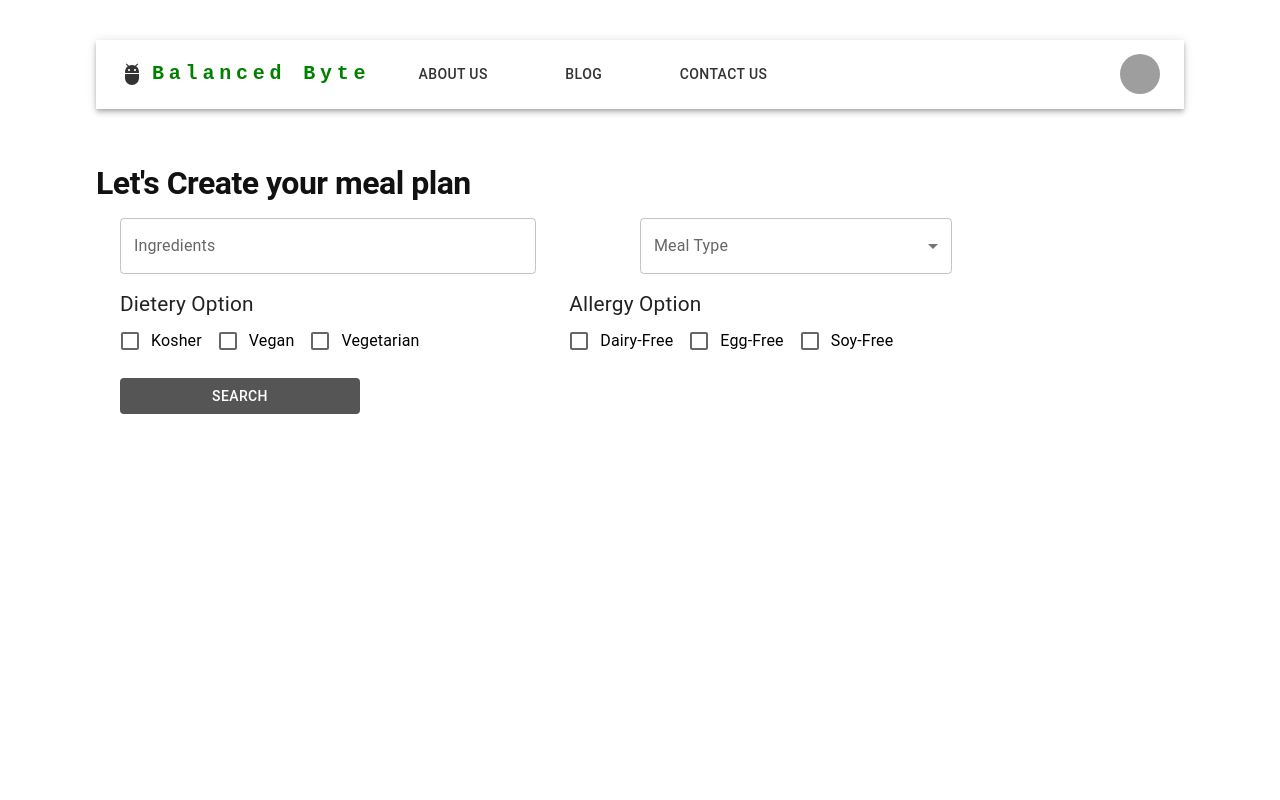
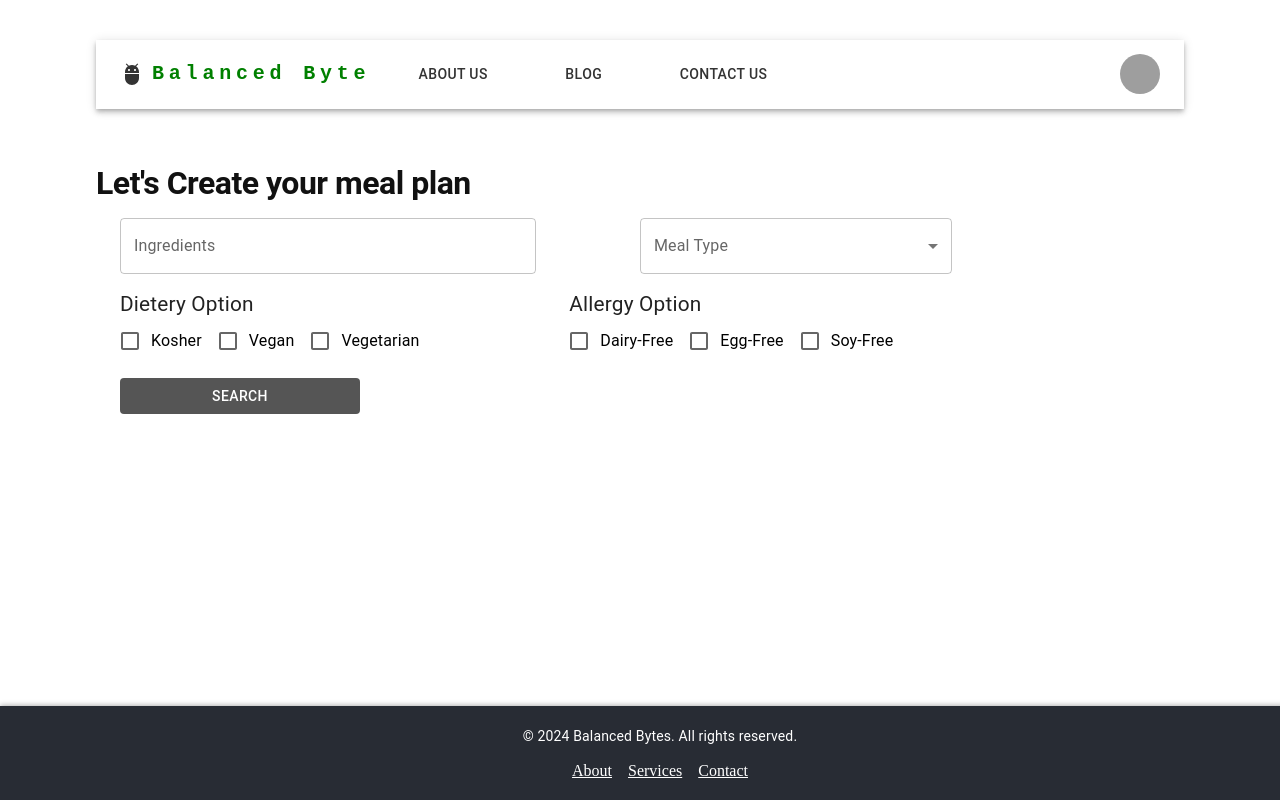
Before and after one commit to ALLHUBS-Jan-2024-Liftoff/Byte-Bandits, a React (Vite) app in the folder bandits-ui/: page /account/meal-prep in a window 1280 px wide. Built offline with nearby package versions, Linux system fonts and the light colour scheme; grey boxes are pictures that could not be loaded.

Commit message:
Pop up window for recipes

```diff
--- a/bandits-ui/src/components/RecipeTable.jsx
+++ b/bandits-ui/src/components/RecipeTable.jsx
@@ -68,12 +68,12 @@ function RecipeTable() {
 
         console.log(selectedDietsArr, "sfsdfdsfdsfsd")
         //useEffect(() => {
-
         let url = "";
         console.log(ingredients,selectedDietsArr,selectedAllergiesArr, "list")
         if(selectedDietsArr.length > 0 || selectedAllergiesArr.length > 0){
 
-            url = `http://localhost:8080/search/${ingredients}/${selectedDietsArr+selectedAllergiesArr}`
+
+            url = `http://localhost:8080/search/${ingredients}/${selectedDietsArr+selectedAllergiesArr}` // search?
         }
         else{
             url = `http://localhost:8080/search/${ingredients}`
--- a/bandits-ui/src/main.jsx
+++ b/bandits-ui/src/main.jsx
@@ -15,7 +15,7 @@ const Layout = () =>{
     <div className='Container'>
      <Header />
      <Outlet />
-     {/* <Footer />  */}
+     <Footer />
     </div>
   )
 }
```
